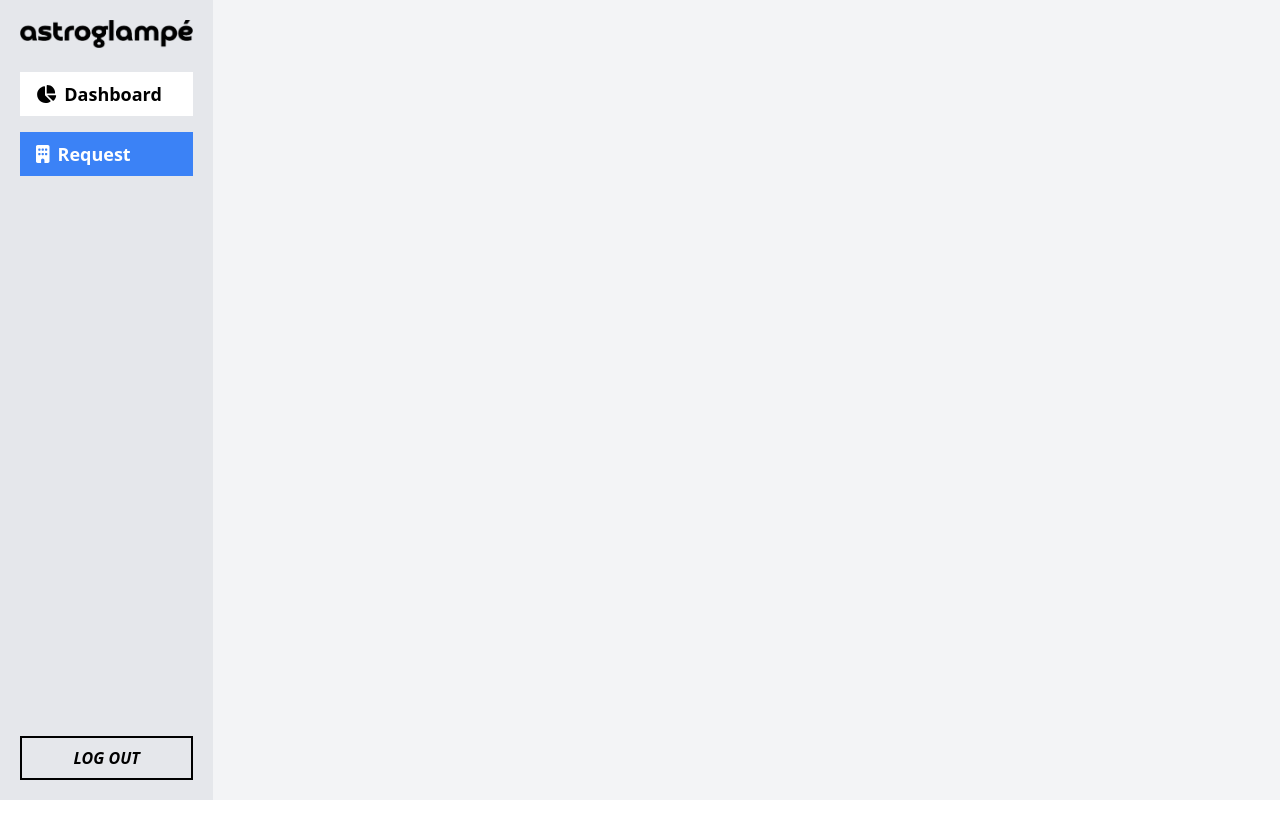
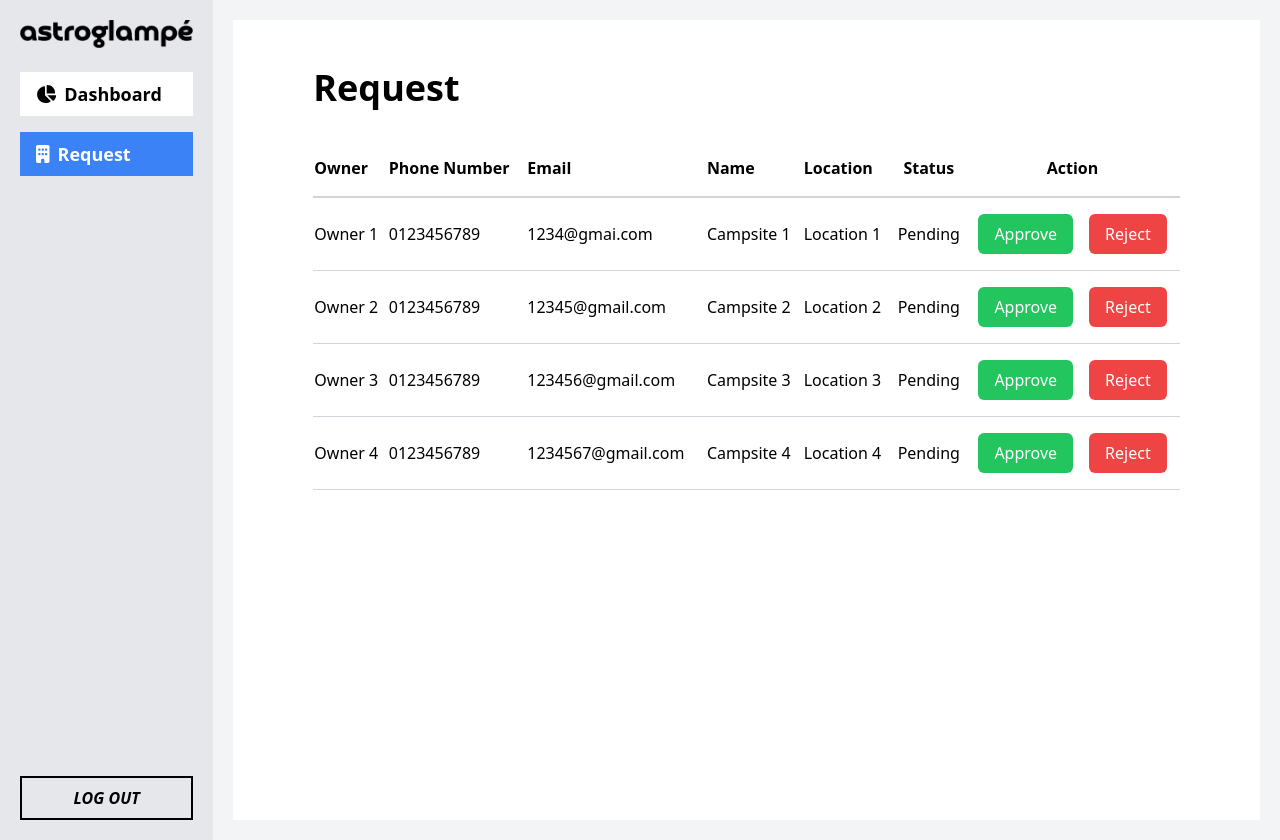
Before and after one commit to TanThinh1207/glamping-front, a React (Vite) app: page /manager/request in a window 1280 px wide. Before the commit the page ends 800 px from the top, so only its background shows below. Built offline with nearby package versions, Linux system fonts and the light colour scheme.

Commit message:
Add api for create campsite

```diff
--- a/src/components/CreateCampsiteFooter.jsx
+++ b/src/components/CreateCampsiteFooter.jsx
@@ -1,7 +1,7 @@
 import React from 'react'
 import { useLocation, useParams, useNavigate } from 'react-router-dom';
 import { useCampsite } from '../context/CampsiteContext';
-
+import axios from 'axios';
 const pageSteps = [
   "overview",
   "about-your-place",
@@ -19,9 +19,21 @@ const CreateCampsiteFooter = () => {
   const prevStep = currentStepIndex > 0 ? pageSteps[currentStepIndex - 1] : null;
   const nextStep = currentStepIndex < pageSteps.length - 1 ? pageSteps[currentStepIndex + 1] : null;
 
-  const handleFinish = () => {
+  const handleFinish = async () => {
+    try {
+      const url = `${import.meta.env.VITE_API_GET_CAMPSITES}`;
+      const response = await axios.post(url, campsiteData, {
+        headers: {
+          "Content-Type": "application/json",
+        },
+      });
+
+      console.log("Campsite created successfully:", response.data);
+      navigate("/hosting");
+    } catch (error) {
+      console.error("Error creating campsite:", error);
+    }
     console.log(campsiteData);
-    navigate("/hosting");
   }
   return (
     <div className='fixed bottom-0 w-full bg-white'>
--- a/src/context/CampsiteContext.jsx
+++ b/src/context/CampsiteContext.jsx
@@ -3,21 +3,19 @@ import React, { createContext, useContext, useState } from 'react'
 const CampsiteContext = createContext();
 export const CampsiteProvider = ({ children }) => {
     const [campsiteData, setCampsiteData] = useState({
-        campsiteName: '',
-        campsiteDescription: '',
-        campsitePhoto: [],
-        campsiteType: [],
-        campsiteUtilities: [],
-        campsiteServices: [],
-        campsiteLocation: {
-            lat: 0,
-            lng: 0,
-            address: '',
-            city: '',
-            country: '',
-        },
-        campType: [],
-    });
+            hostId: 1,
+            name: "",
+            address: "",
+            latitude: 0,
+            longitude: 0,
+            city: "",
+            description: "",
+            placeTypeIds: [],
+            campSiteSelections: [],
+            utilityIds: [],
+            campTypeList: [],
+          }
+    );
     const updateCampsiteData = (key, value) => {
         setCampsiteData((prevData) => ({
             ...prevData,
--- a/src/pages/host-pages/createCampsite/AboutYourPlace.jsx
+++ b/src/pages/host-pages/createCampsite/AboutYourPlace.jsx
@@ -19,7 +19,7 @@ const AboutYourPlace = () => {
             className='w-[80%] h-32 border-2 rounded-xl border-gray-200 p-2 mt-5'
             placeholder='Create a beautiful name for your campsite'
             value={campsiteData.campsiteName}
-            onChange={(e) => updateCampsiteData('campsiteName', e.target.value)}
+            onChange={(e) => updateCampsiteData('name', e.target.value)}
           />
         </div>
         <div className='mb-8'>
@@ -30,7 +30,7 @@ const AboutYourPlace = () => {
             className='w-[80%] h-32 border-2 rounded-xl border-gray-200 p-2 mt-5'
             placeholder='Describe your campsite'
             value={campsiteData.campsiteDescription}
-            onChange={(e) => updateCampsiteData('campsiteDescription', e.target.value)}
+            onChange={(e) => updateCampsiteData('description', e.target.value)}
           />
         </div>
       </div>
--- a/src/pages/host-pages/createCampsite/Overview.jsx
+++ b/src/pages/host-pages/createCampsite/Overview.jsx
@@ -1,5 +1,4 @@
 import React from 'react'
-import { useNavigate } from 'react-router-dom';
 import overviewImage1 from '../../../assets/overviewImage1.png';
 import overviewImage2 from '../../../assets/overviewImage2.png';
 import overviewImage3 from '../../../assets/overviewImage3.png';
--- a/src/pages/host-pages/createCampsite/Services.jsx
+++ b/src/pages/host-pages/createCampsite/Services.jsx
@@ -48,8 +48,10 @@ const Services = () => {
   };
 
   useEffect(() => {
-    updateCampsiteData("campsiteServices", addedServices);
+    const updateServices = addedServices.map(({image, ...rest}) => rest);
+    updateCampsiteData('campSiteSelections', updateServices);
   }, [addedServices]);
+
   const handleImageUpload = (event) => {
     const file = event.target.files[0];
     if (file) {
--- a/src/pages/host-pages/createCampsite/StandOut.jsx
+++ b/src/pages/host-pages/createCampsite/StandOut.jsx
@@ -15,16 +15,16 @@ const StandOut = () => {
         Array.isArray(campsiteData.campsitePhoto) ? campsiteData.campsitePhoto.filter(Boolean) : []
     );
     useEffect(() => {
-        updateCampsiteData("campsiteUtilities", selectedUtilities);
+        updateCampsiteData("utilityIds", selectedUtilities);
     }, [selectedUtilities]);
 
     useEffect(() => {
-        updateCampsiteData("campsiteType", selectedTypes);
+        updateCampsiteData("placeTypeIds", selectedTypes);
     }, [selectedTypes]);
 
-    useEffect(() => {
-        updateCampsiteData("campsitePhoto", selectedImages);
-    }, [selectedImages]);
+    // useEffect(() => {
+    //     updateCampsiteData("campsitePhoto", selectedImages);
+    // }, [selectedImages]);
 
     useEffect(() => {
         const fetchUtilities = async () => {
--- a/src/pages/host-pages/reservationList/ReservationUpcoming.jsx
+++ b/src/pages/host-pages/reservationList/ReservationUpcoming.jsx
@@ -40,26 +40,27 @@ const ReservationUpcoming = () => {
         <table className='w-full text-left'>
           <thead>
             <tr>
-              <th>Guest</th>
-              <th>Phone Number</th>
-              <th>Email</th>
-              <th>Campsite's name</th>
-              <th>Camp types</th>
-              <th className='text-center'>Status</th>
-              <th className='text-center'>Action</th>
+              <th className='text-left py-4'>Guest</th>
+              <th className='text-left py-4'>Phone Number</th>
+              <th className='text-left py-4'>Email</th>
+              <th className='text-left py-4'>Campsite's name</th>
+              <th className='text-left py-4'>Camp types</th>
+              <th className='text-center py-4'>Status</th>
+              <th className='text-center py-4'>Action</th>
             </tr>
           </thead>
           <tbody>
             {UpcomingReservations.map((reservation, index) => (
               <tr key={index}>
-                <td>{reservation.guest}</td>
-                <td>{reservation.phoneNumber}</td>
-                <td>{reservation.email}</td>
-                <td>{reservation.campsiteName}</td>
-                <td>{reservation.campTypes}</td>
-                <td className='text-center'>{reservation.status}</td>
-                <td className='text-center'>
-                  <button className='bg-blue-500 text-white px-4 py-1 rounded-lg'>Accept</button>
+                <td className='text-left py-4'>{reservation.guest}</td>
+                <td className='text-left py-4'>{reservation.phoneNumber}</td>
+                <td className='text-left py-4'>{reservation.email}</td>
+                <td className='text-left py-4'>{reservation.campsiteName}</td>
+                <td className='text-left py-4'>{reservation.campTypes}</td>
+                <td className='text-center py-4'>{reservation.status}</td>
+                <td className='text-center py-4 space-x-4'>
+                  <button className='bg-green-500 text-white px-4 py-2 rounded-lg'>Accept</button>
+                  <button className='bg-red-500 text-white px-4 py-2 rounded-lg '>Decline</button>
                 </td>
               </tr>
             ))}
--- a/src/pages/manager-pages/HandleRequest.jsx
+++ b/src/pages/manager-pages/HandleRequest.jsx
@@ -1,9 +1,80 @@
 import React from 'react'
 
 const HandleRequest = () => {
+    const createCampsiteRequests = [
+        {
+            id: 1,
+            owner: 'Owner 1',
+            phoneNumber: '0123456789',
+            email: '1234@gmai.com',
+            name: 'Campsite 1',
+            location: 'Location 1',
+            status: 'Pending'
+        },
+        {
+            id: 2,
+            owner: 'Owner 2',
+            phoneNumber: '0123456789',
+            email: '12345@gmail.com',
+            name: 'Campsite 2',
+            location: 'Location 2',
+            status: 'Pending'
+        },
+        {
+            id: 3,
+            owner: 'Owner 3',
+            phoneNumber: '0123456789',
+            email: '123456@gmail.com',
+            name: 'Campsite 3',
+            location: 'Location 3',
+            status: 'Pending'
+        },
+        {
+            id: 4,
+            owner: 'Owner 4',
+            phoneNumber: '0123456789',
+            email: '1234567@gmail.com',
+            name: 'Campsite 4',
+            location: 'Location 4',
+            status: 'Pending'
+        },
+    ];
     return (
-        <div>
-
+        <div className='w-full h-screen bg-white px-20 py-4'>
+            <div>
+                <h1 className='text-4xl font-semibold py-8'>Request</h1>
+            </div>
+            <div>
+                <table className='w-full'>
+                    <thead>
+                        <tr className='border-b-2 border-gray-300'>
+                            <th className='text-left py-4'>Owner</th>
+                            <th className='text-left py-4'>Phone Number</th>
+                            <th className='text-left py-4'>Email</th>
+                            <th className='text-left py-4'>Name</th>
+                            <th className='text-left py-4'>Location</th>
+                            <th className='text-center py-4'>Status</th>
+                            <th className='text-center py-4'>Action</th>
+                        </tr>
+                    </thead>
+                    <tbody>
+                        {createCampsiteRequests.map((request) => (
+                            <tr key={request.id} className='border-b border-gray-300'>
+                                <td className='py-4'>{request.owner}</td>
+                                <td className='py-4'>{request.phoneNumber}</td>
+                                <td className='py-4'>{request.email}</td>
+                                <td className='py-4'>{request.name}</td>
+                                <td className='py-4'>{request.location}</td>
+                                <td className='py-4 text-center'>{request.status}</td>
+                                <td className='py-4 text-center space-x-4'>
+                                    <button className='bg-green-500 text-white rounded-md px-4 py-2'>Approve</button>
+                                    <button className='bg-red-500 text-white rounded-md px-4 py-2 '>Reject</button>
+                                </td>
+                            </tr>
+                        ))}
+                    </tbody>
+                </table>
+            </div>
         </div>
     )
 }
```
Also changed, not shown: src/pages/host-pages/createCampsite/CampType.jsx (+48 -28 lines), src/pages/host-pages/createCampsite/Location.jsx (+11 -28 lines).
